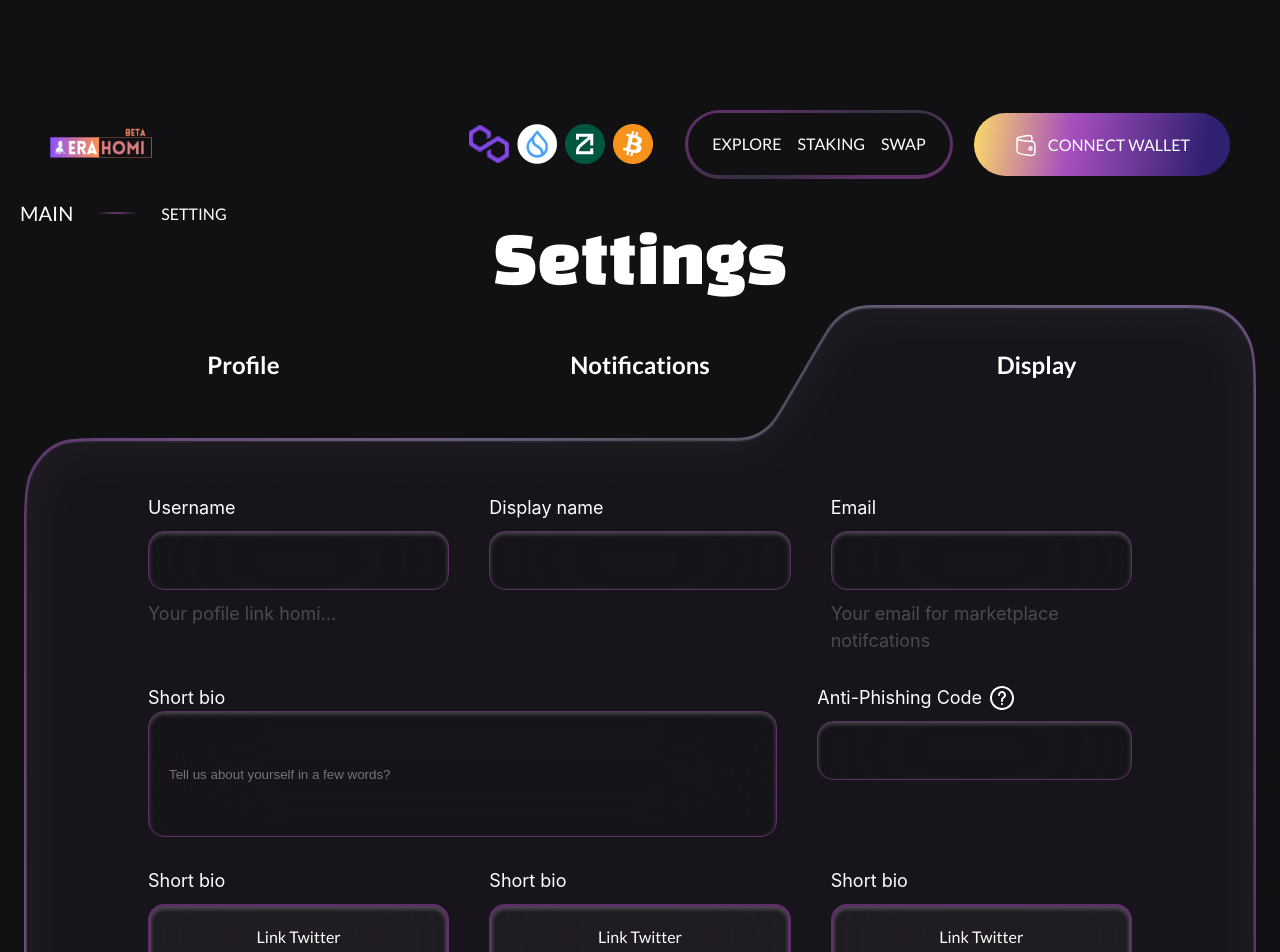
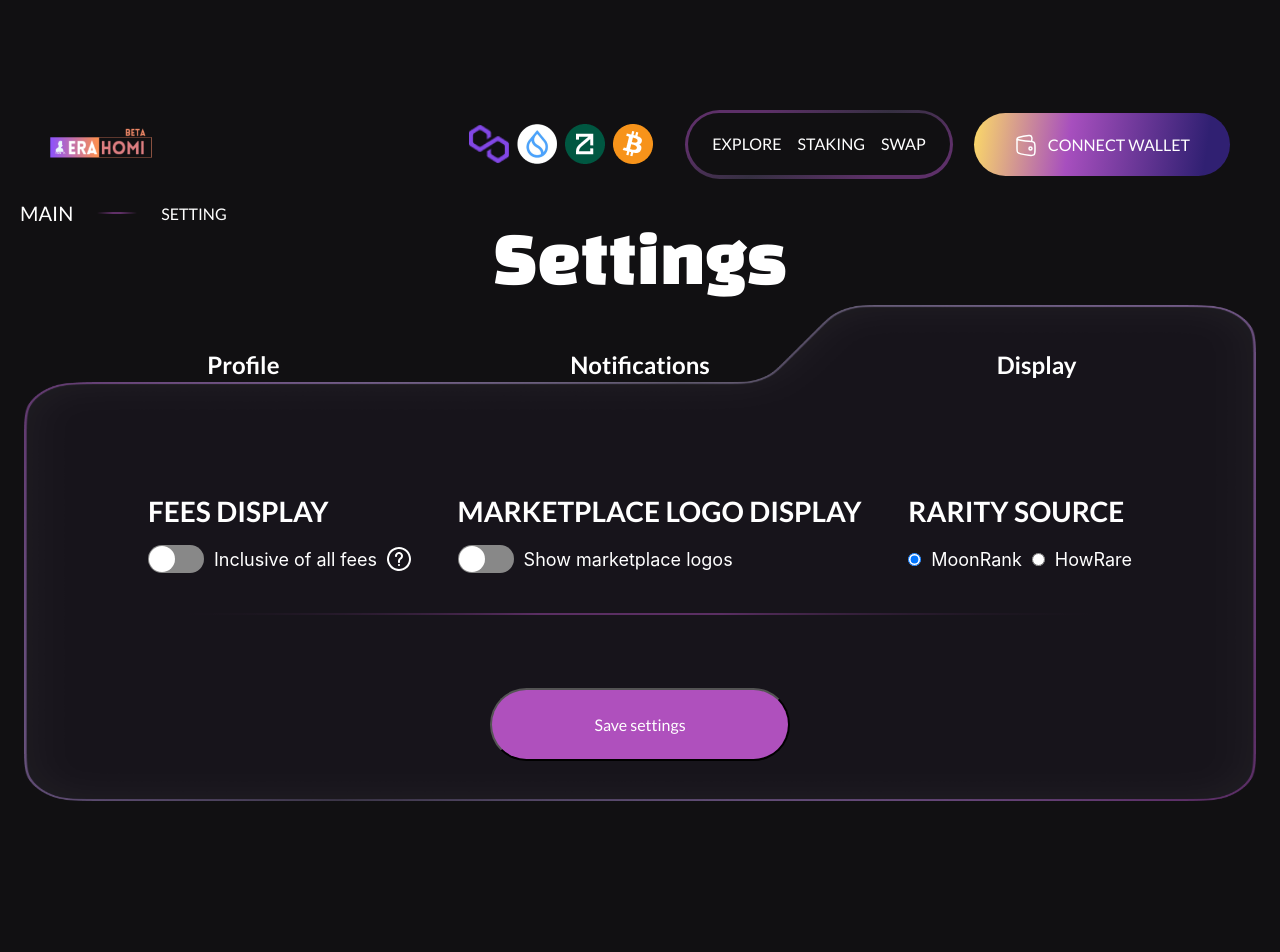
Before and after one commit to MisterRust/hominids-frontend, a React (Vite) app: page /settings/display in a window 1280 px wide. Shown: the top 952 px of the page. After the commit the page ends 901 px from the top, so only its background shows below. Built offline with nearby package versions, Linux system fonts and the light colour scheme.

Commit message:
add notification display pages

```diff
--- a/src/pages/setting/display.tsx
+++ b/src/pages/setting/display.tsx
@@ -13,14 +13,12 @@ import {
     HeaderChild,
     TabBody,
     FirstRow,
-    FR_Child,
-    SC_Child,
     LabelNam,
-    TabInput,
-    TabTextArea,
-    NotiText,
-    TabButton,
-    SaveBtn
+    // TabButton,
+    SaveBtn,
+    PartTitle,
+    Hr_image,
+    Text_Style,
 } from './index.styled';
 import { useState } from "react";
 
@@ -34,15 +32,17 @@ const Setting = () => {
         setState(!state)
     }
 
+
+
     return (
         <StyleBody>
             <Header />
             <PageNav>
-            <FontStyle style={{fontSize: '20px'}}>
+                <FontStyle style={{ fontSize: '20px' }}>
                     Main
                 </FontStyle>
-            <img src="/images/icons/Vector4587.svg" style={{borderRadius: '24px'}} alt="" />
-            <FontStyle style={{fontSize: '16px'}}>
+                <img src="/images/icons/Vector4587.svg" style={{ borderRadius: '24px' }} alt="" />
+                <FontStyle style={{ fontSize: '16px' }}>
                     Setting
                 </FontStyle>
             </PageNav>
@@ -64,54 +64,47 @@ const Setting = () => {
                     </TabHeader>
                     <TabBody>
                         <FirstRow>
-                        <FR_Child>
-                            <LabelNam htmlFor="">Username</LabelNam>
-                            <TabInput type="text" />
-                            <NotiText>Your pofile link homi...</NotiText>
-                        </FR_Child>
-                        <FR_Child>
-                            <LabelNam htmlFor="">Display name</LabelNam>
-                            <TabInput type="text" />
-                        </FR_Child>
-                        <FR_Child>
-                            <LabelNam htmlFor="">Email</LabelNam>
-                            <TabInput type="text" />
-                            <NotiText>Your email for marketplace notifcations</NotiText>
-                        </FR_Child>
+                            <div style={{ display: 'flex', flexDirection: 'column', justifyContent: 'space-between', gap: '16px' }}>
+                                <PartTitle>
+                                    Fees display
+                                </PartTitle>
+                                <div style={{ display: 'flex', alignItems: 'center', gap: '10px' }}>
+                                    <Switch onChange={handleChange} checked={state} height={28} width={56} uncheckedIcon={false} checkedIcon={false} onColor="#AF50BD" />
+                                    <LabelNam htmlFor="">
+                                        Inclusive of all fees
+                                    </LabelNam>
+                                    <img src="/images/icons/free-icon-font-interrogation-39166931.svg" alt="" />
+                                </div>
+                            </div>
+                            <div style={{ display: 'flex', flexDirection: 'column', justifyContent: 'space-between', gap: '16px' }}>
+                                <PartTitle>
+                                    Marketplace Logo Display
+                                </PartTitle>
+                                <div style={{ display: 'flex', alignItems: 'center', gap: '10px' }}>
+                                    <Switch onChange={handleChange} checked={state} height={28} width={56} uncheckedIcon={false} checkedIcon={false} onColor="#AF50BD" />
+                                    <LabelNam htmlFor="">
+                                        Show marketplace logos
+                                    </LabelNam>
+                                </div>
+                            </div>
+                            <div style={{ display: 'flex', flexDirection: 'column', justifyContent: 'space-between', gap: '16px' }}>
+                                <PartTitle>
+                                    Rarity Source
+                                </PartTitle>
+                                <div style={{ display: 'flex', alignItems: 'center', gap: '10px', justifyContent: 'space-between' }}>
+                                    <div style={{ display: 'flex', gap: '10px', alignItems: 'center' }}>
+                                        <input type="radio" id="MoonRank" name="rarity" checked />
+                                        <LabelNam htmlFor="#MoonRank">MoonRank</LabelNam>
+                                    </div>
+                                    <div style={{ display: 'flex', gap: '10px', alignItems: 'center' }}>
+                                        <input type="radio" id="HowRare" name="rarity" />
+                                        <LabelNam htmlFor="#HowRare">HowRare</LabelNam>
+                                    </div>
+                                </div>
+                            </div>
                         </FirstRow>
-                    <FirstRow>
-                        <SC_Child>
-                            <LabelNam htmlFor="">Short bio</LabelNam>
-                            <TabTextArea placeholder="Tell us about yourself in a few words?" />
-                        </SC_Child>
-                        <FR_Child>
-                            <LabelNam htmlFor="" style={{display:'flex', alignItems: 'center', gap: '8px'}}>
-                                Anti-Phishing Code
-                                <img src="/images/icons/free-icon-font-interrogation-39166931.svg" alt="" />
-                             </LabelNam>
-                            <TabInput type="text" />
-                        </FR_Child>
-                    </FirstRow>
-                    <FirstRow>
-                        <FR_Child>
-                            <LabelNam htmlFor="">Short bio</LabelNam>
-                            <TabButton>Link Twitter</TabButton>
-                        </FR_Child>
-                        <FR_Child>
-                            <LabelNam htmlFor="">Short bio</LabelNam>
-                            <TabButton>Link Twitter</TabButton>
-                            <div style={{display: 'flex',  gap: '5px', marginTop: '10px'}}>
-                                <Switch onChange={handleChange} checked={state} height={28} width={56} uncheckedIcon={false} checkedIcon={false} onColor="#AF50BD" />
-                                <NotiText>
-                                    Show Discord
-                                </NotiText>
-                            </div>
-                        </FR_Child>
-                        <FR_Child>
-                            <LabelNam htmlFor="">Short bio</LabelNam>
-                            <TabButton>Link Twitter</TabButton>
-                        </FR_Child>
-                    </FirstRow>
+                        <Hr_image src="/images/bg/hr_line.svg" alt="" />
+
                         <FirstRow>
                             <SaveBtn>
                                 Save settings
--- a/src/pages/setting/index.styled.tsx
+++ b/src/pages/setting/index.styled.tsx
@@ -136,14 +136,14 @@ export const FirstRow = styled.div`
     margin-top: 30px;
     @media (max-width: 780px){
         flex-direction: column;
-        gap: 20px;
+        gap: 60px;
     }
 `
 export const FR_Child = styled.div`
     width: 32%;
     display: flex;
     flex-direction: column;
-    gap: 10px;
+    gap: 20px;
     @media (max-width: 780px){
         width: 100%;
     }
@@ -165,8 +165,9 @@ export const LabelNam = styled.label`
     font-family: 'Inter';
     font-weight: 400;
     line-height: 27px;
-    word-wrap: break-word;
     width: 100%;
+    display: inline-block;
+    /* word-break: break-all; */
 `
 
 export const TabInput = styled.input`
@@ -289,3 +290,13 @@ export const Noti_1_3 = styled.div`
         width: 100%;
     }
 `
+
+export const Text_Style = styled.span`
+    // MoonRank
+    color: white;
+    font-size: 18px;
+    font-family: Lato;
+    font-weight: 500;
+    line-height: 22.68px;
+    word-wrap: break-word
+`
```
Lines whose indentation alone changed are shown as unchanged.
